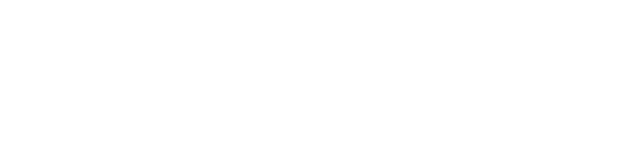
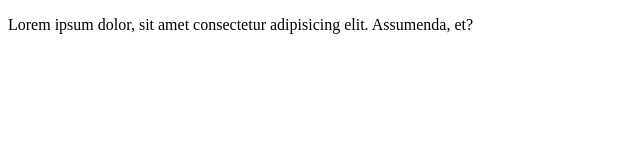
Before and after one commit to madanamoninaresh/basichtml, a plain HTML site: page index.html in a window 1280 px wide. Shown: the whole page, without its empty margins (0-640 px from the left). Drawn offline with Linux system fonts and the light colour scheme.

Commit message:
para is added

```diff
--- a/index.html
+++ b/index.html
@@ -6,6 +6,6 @@
     <title>Document</title>
 </head>
 <body>
-
+     <p>Lorem ipsum dolor, sit amet consectetur adipisicing elit. Assumenda, et?</p>
 </body>
 </html>
```
